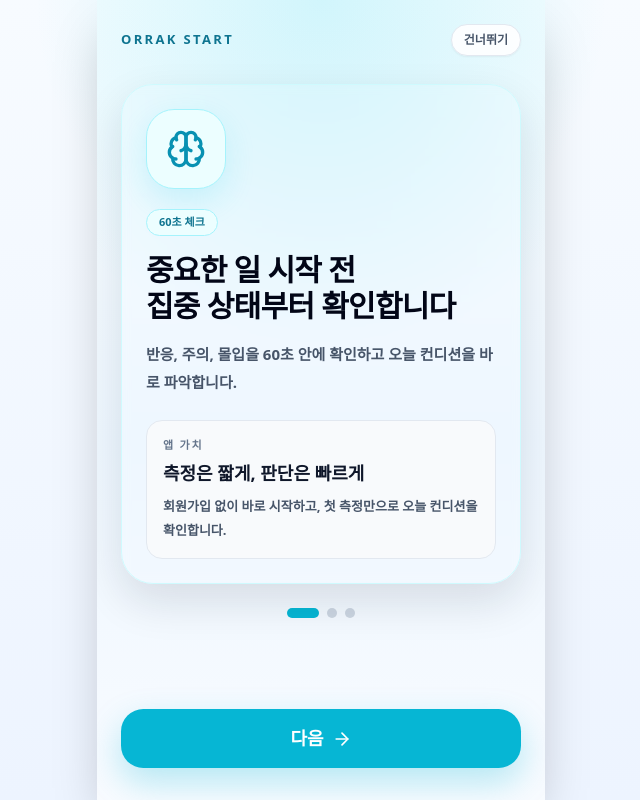
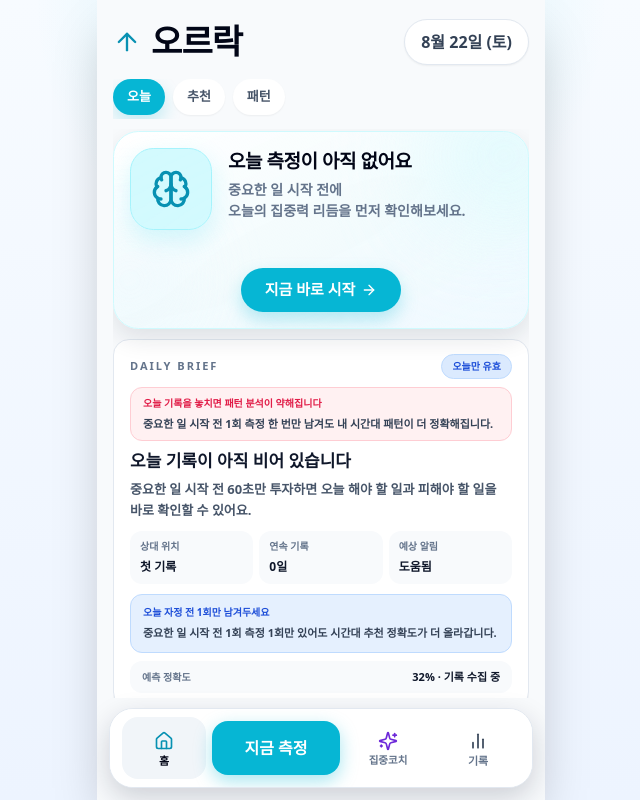
Before and after one commit to logichub24/ORRAK, a React (Vite) app: page / in a window 1280 px wide. Shown: the whole page, without its empty margins (319-959 px from the left). Built offline with nearby package versions, Linux system fonts and the light colour scheme.

Commit message:
ui: prevent auto onboarding and float bottom navigation

```diff
--- a/src/App.jsx
+++ b/src/App.jsx
@@ -299,7 +299,7 @@ export default function App() {
   };
 
   const handleSplashDone = () => {
-    setScreen(needsOnboarding ? "onboarding" : "home");
+    setScreen("home");
   };
 
   const handleOnboardingDone = () => {
@@ -315,7 +315,7 @@ export default function App() {
   };
 
   const showBottomNav = screen !== "splash" && screen !== "measure" && screen !== "onboarding";
-  const bottomDockHeight = showBottomNav ? 82 : 0;
+  const bottomDockHeight = showBottomNav ? 94 : 0;
 
   return (
     <div
@@ -380,7 +380,7 @@ export default function App() {
       </div>
 
       {showBottomNav ? (
-        <div className="absolute inset-x-0 bottom-0 z-20 overflow-hidden border-t border-slate-200 bg-white shadow-[0_-10px_28px_rgba(15,23,42,0.12)]">
+        <div className="absolute inset-x-3 bottom-[max(env(safe-area-inset-bottom),12px)] z-20 overflow-hidden rounded-3xl border border-slate-200 bg-white shadow-[0_10px_28px_rgba(15,23,42,0.18)]">
           {showBottomNav ? (
             <BottomNavigation
               screen={screen}
```
Also changed, not shown: 1 other file (tests, documents, lock files or other folders).
